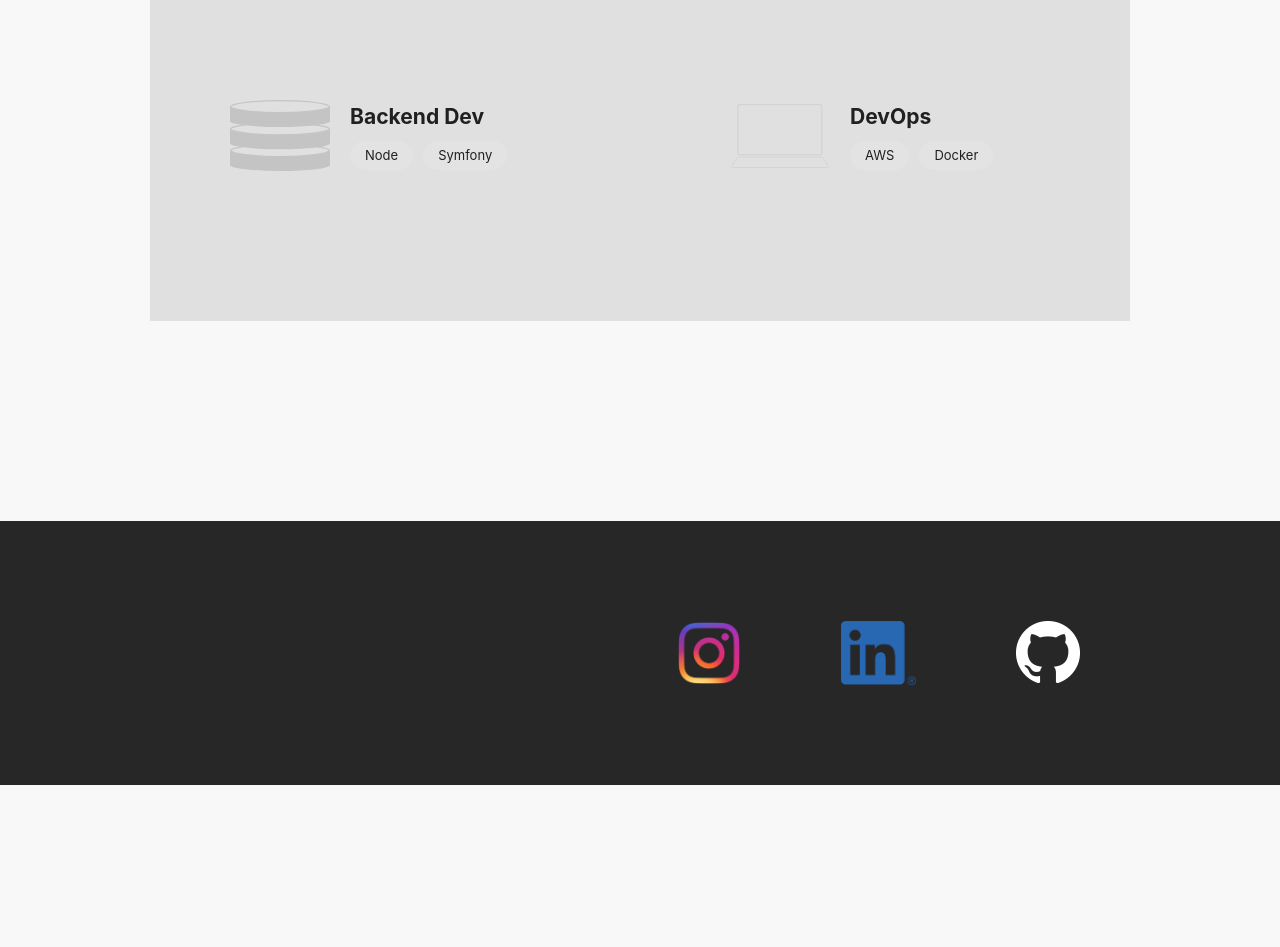
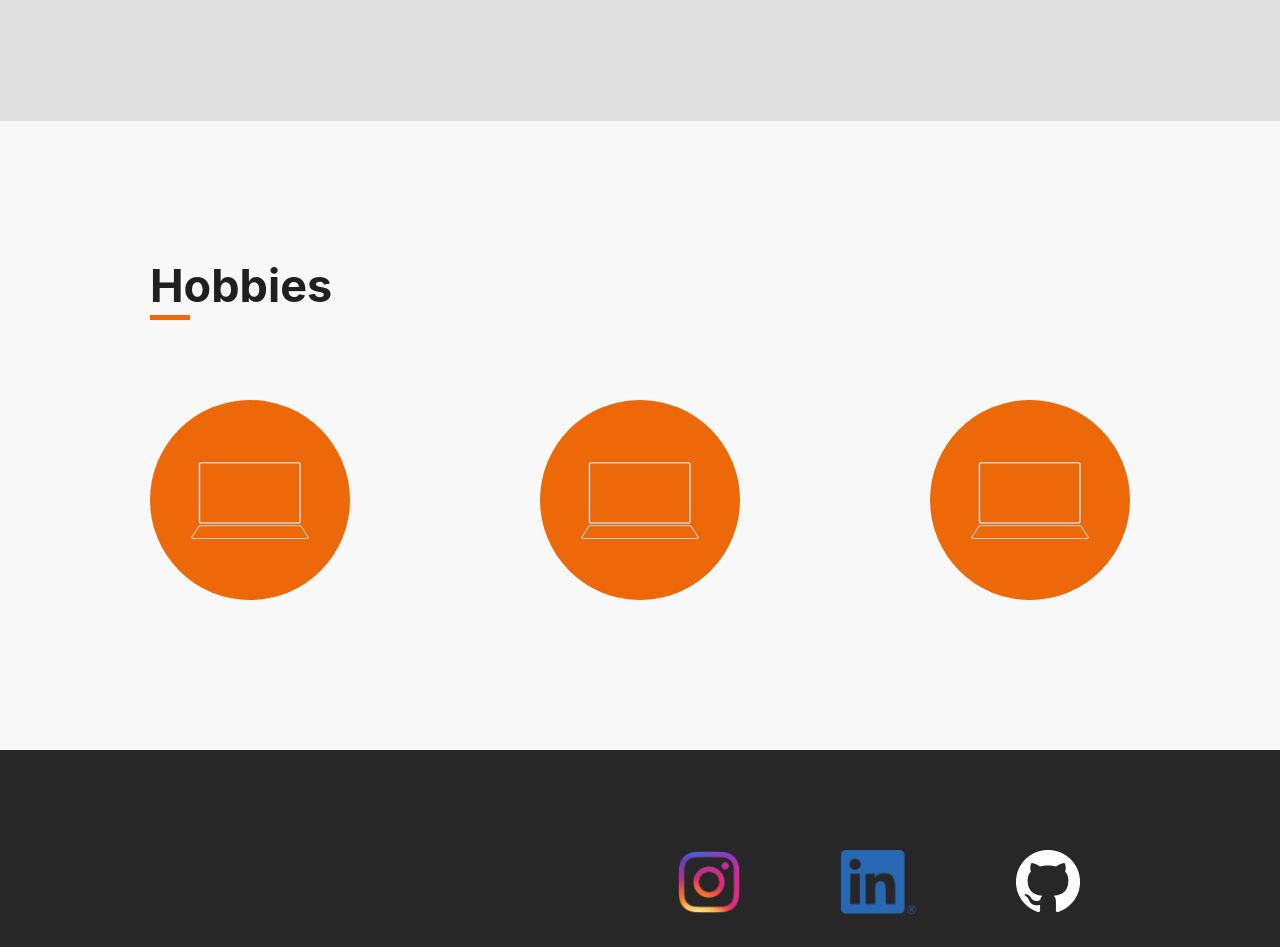
Before and after one commit to robcoppinger/robcop-website, a React (Create React App) app: page / in a window 1280 px wide. Shown: the part 1200-2147 px from the top of the page. Before the commit the page ends 1985 px from the top, so only its background shows below. Built offline with nearby package versions, Linux system fonts and the light colour scheme.

Commit message:
add hobbie section

```diff
--- a/src/Pages/Home/Home.tsx
+++ b/src/Pages/Home/Home.tsx
@@ -4,6 +4,7 @@ import { InfoCard } from "../../components/InfoCard";
 import { StackItem } from "../../components/StackItem";
 import { StackSection } from "../../components/StackSection";
 import { Footer } from "../../components/Footer";
+import { HobbiesSection } from "../../components/HobbiesSection";
 
 export const Home = () => (
   <>
@@ -15,12 +16,8 @@ export const Home = () => (
     <div className={styles.mobileOnly}>
       <InfoCard />
     </div>
-    <div
-      className="contentContainer"
-      style={{ paddingTop: "20rem", paddingBottom: "20rem" }}
-    >
-      <StackSection />
-    </div>
+    <StackSection />
+    <HobbiesSection />
     <Footer />
   </>
 );
--- /dev/null
+++ b/src/components/HobbiesSection/HobbiesSection.module.scss
@@ -0,0 +1,5 @@
+.iconContainer {
+  margin-top: 10rem;
+  display: flex;
+  justify-content: space-between;
+}
--- /dev/null
+++ b/src/components/HobbiesSection/HobbiesSection.tsx
@@ -0,0 +1,21 @@
+import React from "react";
+import styles from "./HobbiesSection.module.scss";
+import { SectionTitle } from "../SectionTitle";
+import { HobbieIcon } from "../HobbieIcon/HobbieIcon";
+import { images } from "../../assets/images";
+
+export const HobbiesSection = () => (
+  <div className="section">
+    <div
+      className="contentContainer"
+      style={{ paddingTop: "10rem", paddingBottom: "10rem" }}
+    >
+      <SectionTitle>Hobbies</SectionTitle>
+      <div className={styles.iconContainer}>
+        <HobbieIcon icon={images.Laptop} />
+        <HobbieIcon icon={images.Laptop} />
+        <HobbieIcon icon={images.Laptop} />
+      </div>
+    </div>
+  </div>
+);
--- /dev/null
+++ b/src/components/HobbiesSection/index.ts
@@ -0,0 +1 @@
+export * from "./HobbiesSection";
```
